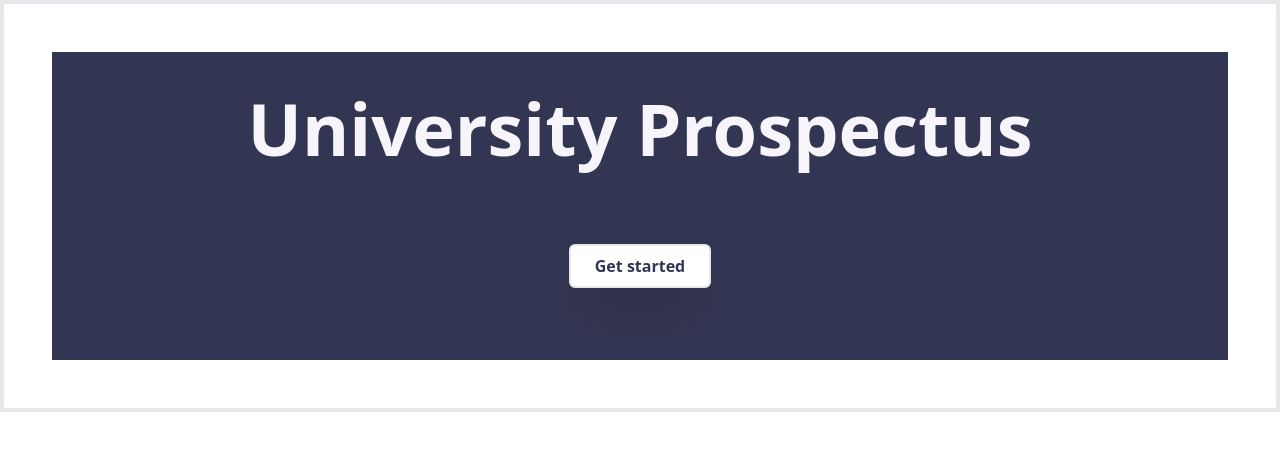
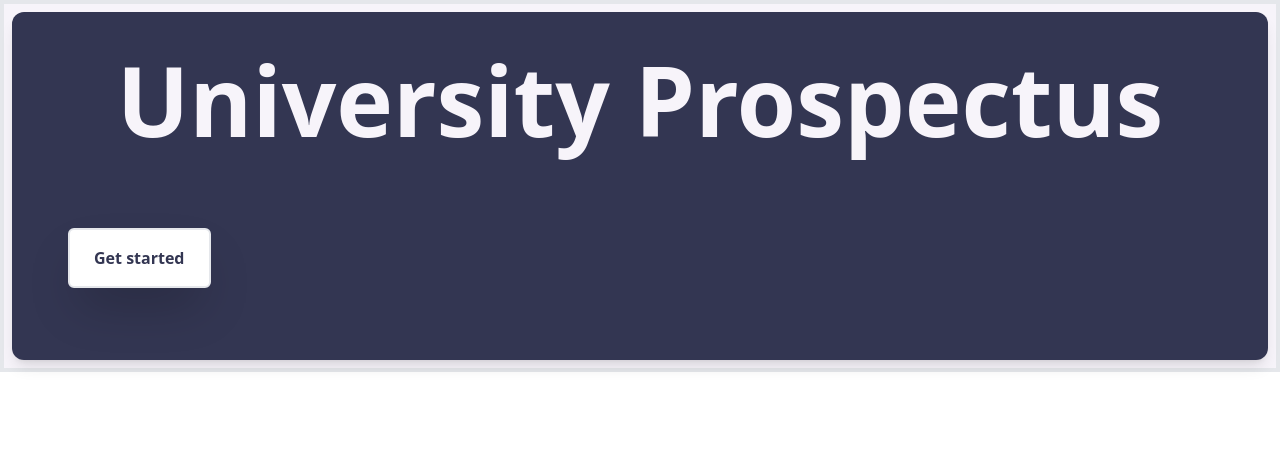
Before and after one commit to Chisomo-Chiweza/university-prospects, a React (Create React App) app in the folder frontend/: page / in a window 1280 px wide. Shown: the top 450 px of the page. Built offline with nearby package versions, Linux system fonts and the light colour scheme.

Commit message:
addition

```diff
--- a/frontend/src/App.js
+++ b/frontend/src/App.js
@@ -1,9 +1,10 @@
 function App() {
   return (
-    <div class="box-border h-25 w-35 p-12 border-4">
-    <div className="bg-space flex flex-col p-10 box-sizing: border-box ">
-      <h1 className="text-ivory text-7xl font-bold place-self-center">University Prospectus</h1>
-      <button className="text-space bg-white place-self-center p-2 px-6 border-2
+    <div class="box-border h-15 w-35 p-2 border-4 bg-ivory bg-auto">
+    <div className="bg-space p-10 box-sizing: border-box rounded-xl
+      shadow-lg  space-x-4 ">
+      <h1 className="text-ivory text-8xl font-bold place-self-center">University Prospectus</h1>
+      <button className="text-space bg-white place-self-center p-4 px-6 border-2
         rounded-md font-semibold m-8 mt-20 focus:ring-4 focus:ring-ivory
         hover:delay-100 hover:bg-space hover:text-ivory shadow-2xl">
         Get started
```
